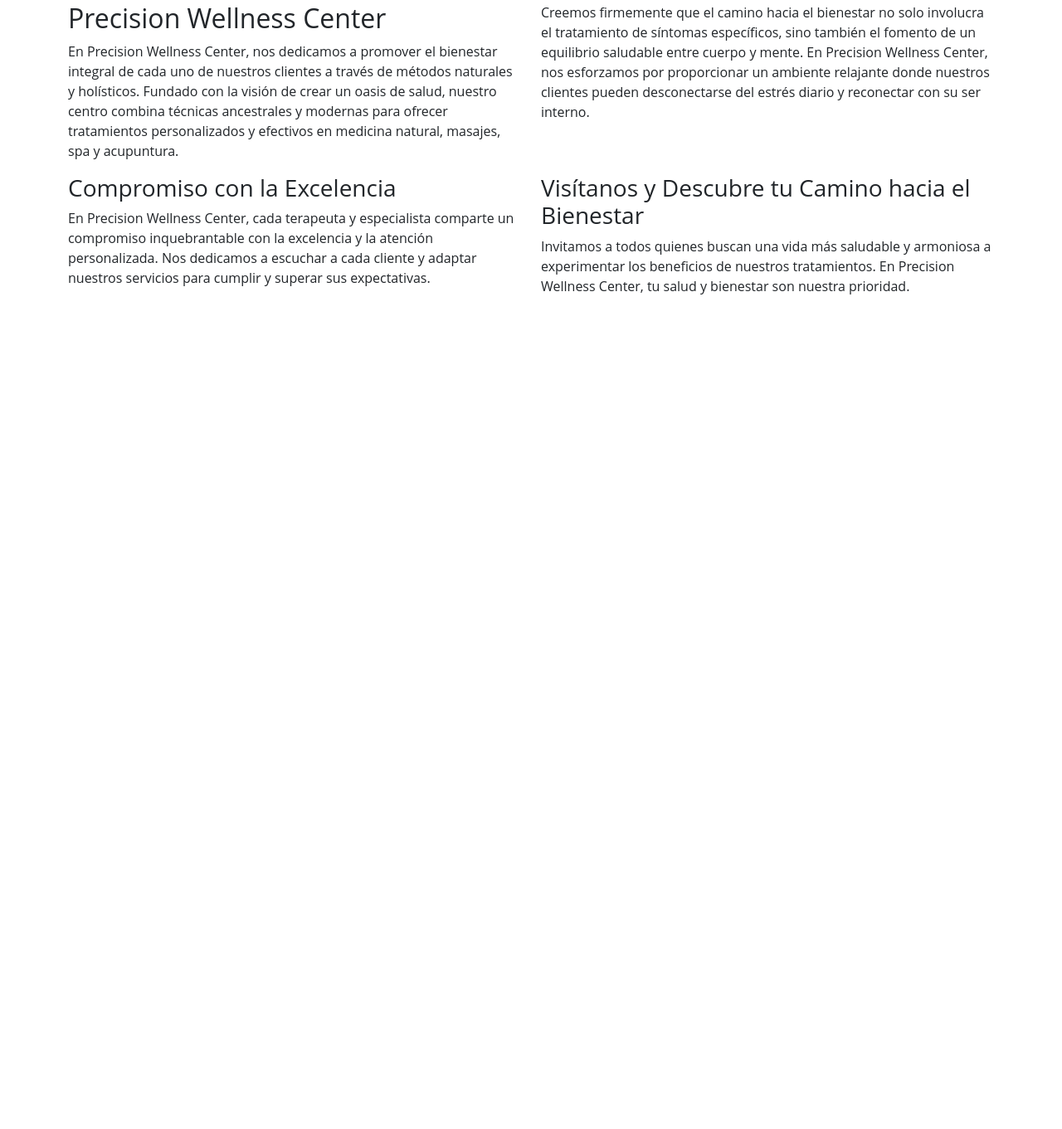
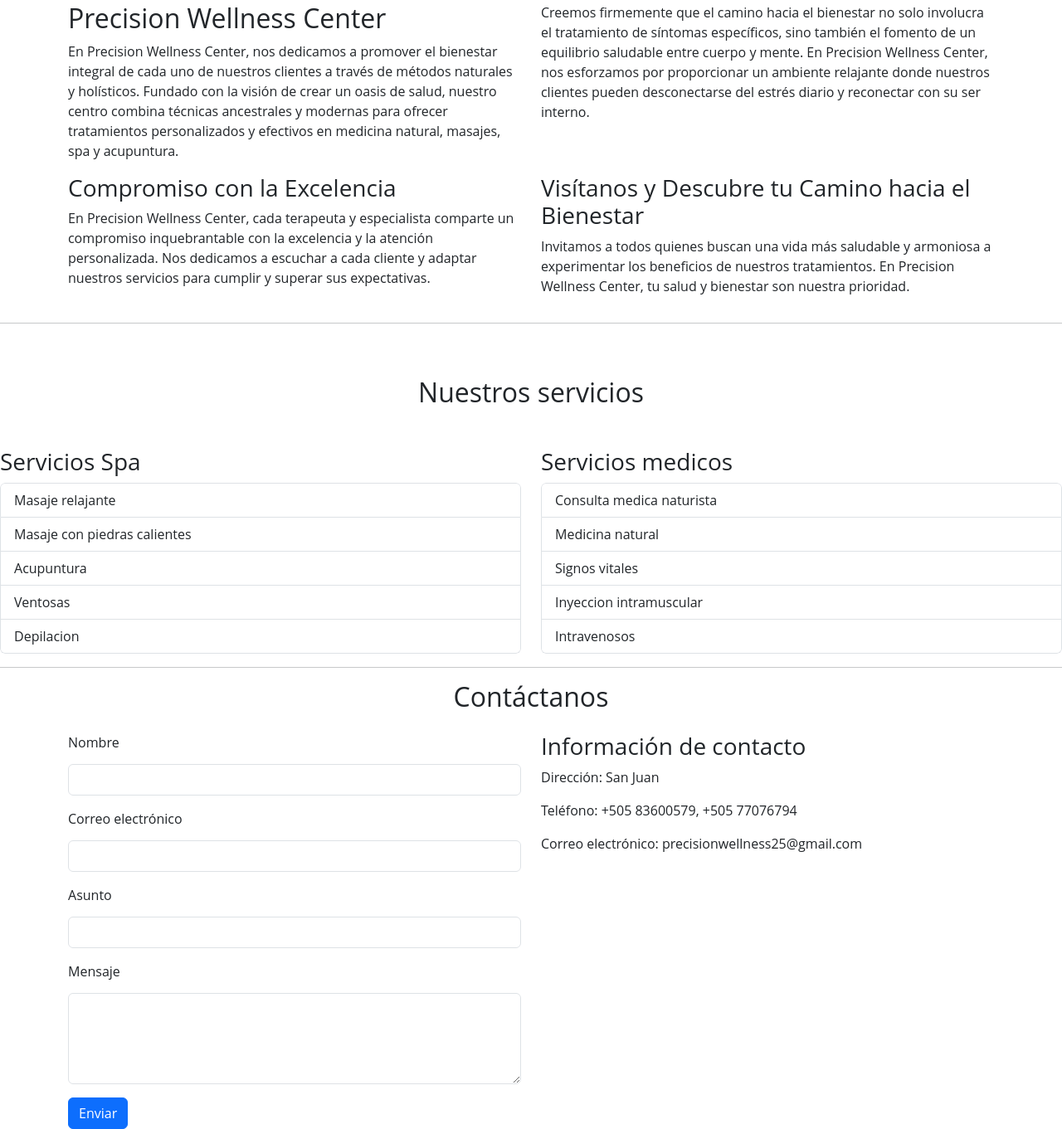
Before and after one commit to JuanRomeroRuiz/PrecisionWellnessCenter, a plain HTML site: page index.html in a window 1280 px wide. Shown: the part 799-2160 px from the top of the page at 83% size. Before the commit the page ends 1172 px from the top, so only its background shows below. Drawn offline with nearby package versions, Linux system fonts and the light colour scheme.

Commit message:
finalizado

```diff
--- a/index.html
+++ b/index.html
@@ -94,11 +94,74 @@
         </div>
     </section>
 
+    <hr>
+
     <section id="Servicios">
+
+      <h2 class="text-center my-5"> Nuestros servicios </h2>
+
+      <div class="row">
+        <div class="col-md-6">
+          <h3>Servicios Spa</h3>
+          <ul class="list-group">
+            <li class="list-group-item">Masaje relajante</li>
+            <li class="list-group-item">Masaje con piedras calientes</li>
+            <li class="list-group-item">Acupuntura</li>
+            <li class="list-group-item">Ventosas</li>
+            <li class="list-group-item">Depilacion</li>
+          </ul>
+        </div>
+        <div class="col-md-6">
+          <h3>Servicios medicos</h3>
+          <ul class="list-group">
+            <li class="list-group-item">Consulta medica naturista</li>
+            <li class="list-group-item">Medicina natural</li>
+            <li class="list-group-item">Signos vitales</li>
+            <li class="list-group-item">Inyeccion intramuscular</li>
+            <li class="list-group-item">Intravenosos</li>
+          </ul>
+        </div>
+      </div>
 
     </section>
 
+    <hr>
 
+    <footer id="Contacto">
+
+      <div class="container">
+        <h2 class="text-center mb-4">Contáctanos</h2>
+        <div class="row">
+          <div class="col-md-6">
+            <form>
+              <div class="mb-3">
+                <label for="nombre" class="form-label">Nombre</label>
+                <input type="text" class="form-control" id="nombre">
+              </div>
+              <div class="mb-3">
+                <label for="email" class="form-label">Correo electrónico</label>
+                <input type="email" class="form-control" id="email">
+              </div>
+              <div class="mb-3">
+                <label for="asunto" class="form-label">Asunto</label>
+                <input type="text" class="form-control" id="asunto">
+              </div>
+              <div class="mb-3">
+                <label for="mensaje" class="form-label">Mensaje</label>
+                <textarea class="form-control" id="mensaje" rows="4"></textarea>
+              </div>
+              <button type="submit" class="btn btn-primary">Enviar</button>
+            </form>
+          </div>
+          <div class="col-md-6">
+            <h3>Información de contacto</h3>
+            <p>Dirección: San Juan</p>
+            <p>Teléfono: +505 83600579, +505 77076794</p>
+            <p>Correo electrónico: precisionwellness25@gmail.com</p>
+          </div>
+        </div>
+      </div>
+    </footer>
 
     <script src="https://cdn.jsdelivr.net/npm/bootstrap@5.3.3/dist/js/bootstrap.bundle.min.js" integrity="sha384-YvpcrYf0tY3lHB60NNkmXc5s9fDVZLESaAA55NDzOxhy9GkcIdslK1eN7N6jIeHz" crossorigin="anonymous"></script>
   </body>
```
